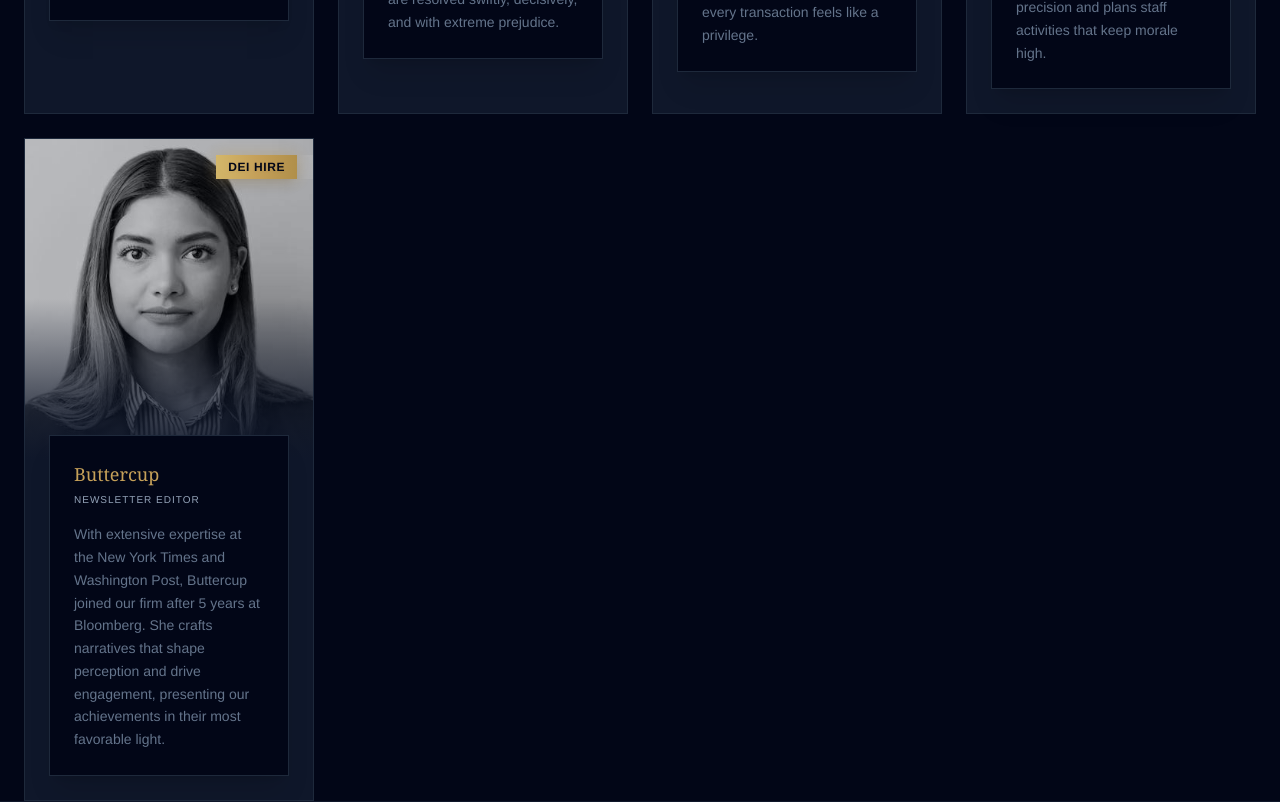
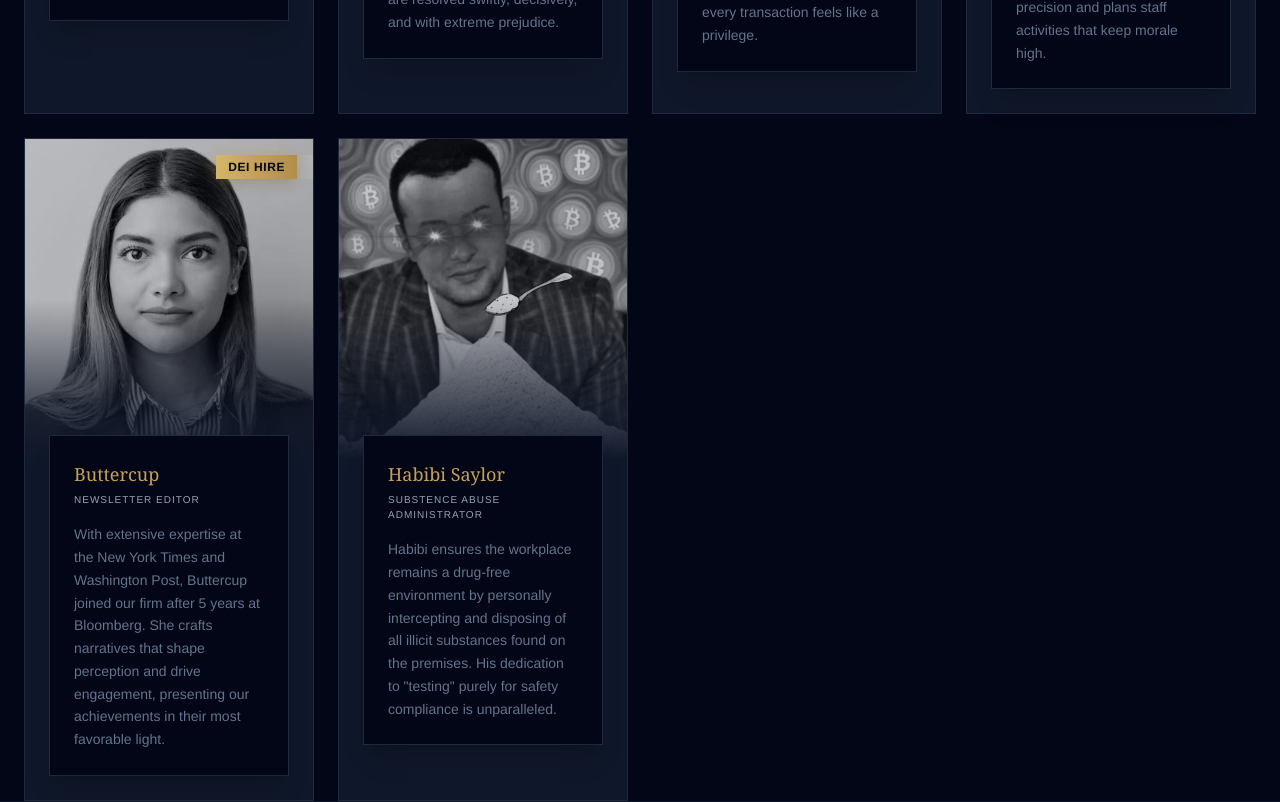
Before and after one commit to koshershekelfund/MKSFund, a React (Vite) app: page /#/partners in a window 1280 px wide. Shown: the part 1500-2302 px from the top of the page. Built offline with nearby package versions, Linux system fonts and the light colour scheme.

Commit message:
Add Habibi Saylor to partners

```diff
--- a/components/Team.tsx
+++ b/components/Team.tsx
@@ -60,6 +60,12 @@ export const Team: React.FC = () => {
       bio: 'With extensive expertise at the New York Times and Washington Post, Buttercup joined our firm after 5 years at Bloomberg. She crafts narratives that shape perception and drive engagement, presenting our achievements in their most favorable light.',
       image: `${import.meta.env.BASE_URL}images/Buttercup.png`,
       deiHire: true
+    },
+    {
+      name: 'Habibi Saylor',
+      role: 'Substence Abuse Administrator',
+      bio: 'Habibi ensures the workplace remains a drug-free environment by personally intercepting and disposing of all illicit substances found on the premises. His dedication to "testing" purely for safety compliance is unparalleled.',
+      image: `${import.meta.env.BASE_URL}images/Habibi_Saylor.jpg`
     }
   ];
 
```
Also changed, not shown: public/images/Habibi_Saylor.jpg (added).
